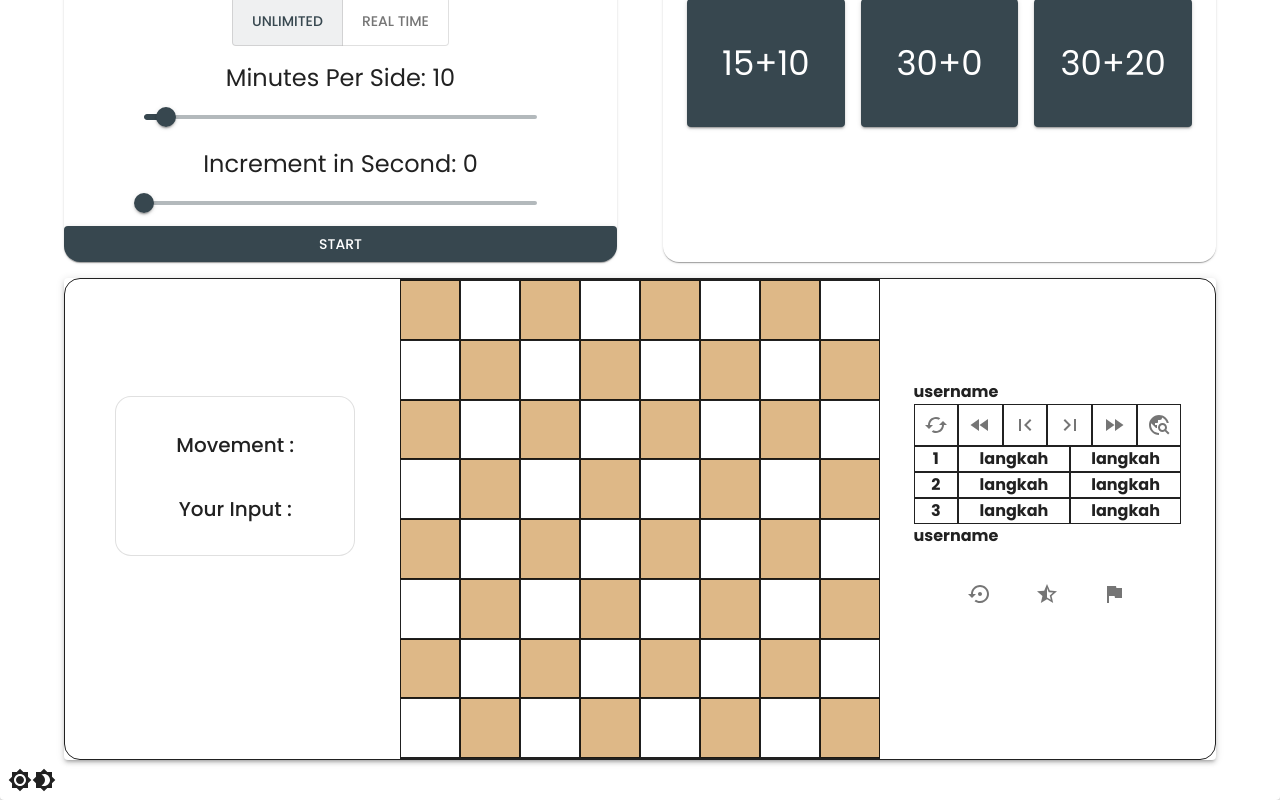
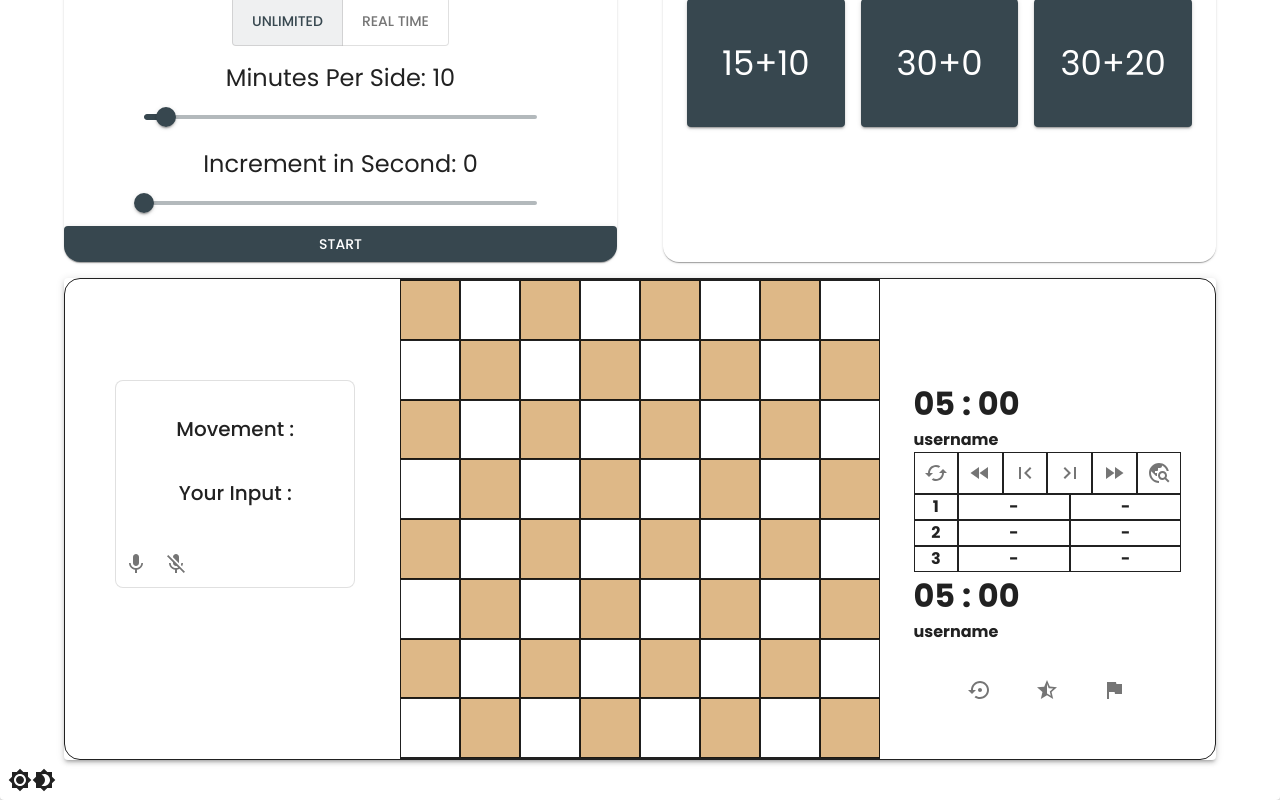
Before and after one commit to MarcelJulian/the-chess, a React (Create React App) app in the folder src/main/frontend/: page / in a window 1280 px wide. Shown: the part 418-1218 px from the top of the page. Built offline with nearby package versions, Linux system fonts and the light colour scheme.

Commit message:
refactor: :bug: Fix Board Component

```diff
--- a/src/main/frontend/src/components/Board/index.jsx
+++ b/src/main/frontend/src/components/Board/index.jsx
@@ -8,6 +8,8 @@ import FirstPageIcon from "@mui/icons-material/FirstPage";
 import FlagIcon from "@mui/icons-material/Flag";
 import KeyboardDoubleArrowRightIcon from "@mui/icons-material/KeyboardDoubleArrowRight";
 import LastPageIcon from "@mui/icons-material/LastPage";
+import MicIcon from "@mui/icons-material/Mic";
+import MicOffIcon from "@mui/icons-material/MicOff";
 import SettingsBackupRestoreIcon from "@mui/icons-material/SettingsBackupRestore";
 import StarHalfIcon from "@mui/icons-material/StarHalf";
 import TravelExploreIcon from "@mui/icons-material/TravelExplore";
@@ -21,6 +23,7 @@ import IconButton from "@mui/material/IconButton";
 import Paper from "@mui/material/Paper";
 import { createTheme, ThemeProvider, styled } from "@mui/material/styles";
 import Switch from "@mui/material/Switch";
+import Tooltip from "@mui/material/Tooltip";
 import Typography from "@mui/material/Typography";
 import { BrowserRouter, Routes, Route } from "react-router-dom";
 
@@ -75,7 +78,7 @@ function GBoard() {
       }
     }
     return (
-      <Card elevation={3} style={{ height: "100%", width: "100%" }}>
+      <Card elevation={3}>
         <Box
           border="1px solid"
           borderRadius="1rem"
@@ -87,14 +90,14 @@ function GBoard() {
         >
           <Card
             variant="outlined"
-            elevation={8}
+            elevation={4}
             style={{
-              marginTop: "35%",
+              marginTop: "30%",
               marginLeft: "15%",
               marginBottom: "25%",
-              height: "10rem",
+              height: "13rem",
               width: "15rem",
-              borderRadius: "1rem",
+              borderRadius: "0.5rem",
               justifyContent: "center"
             }}
           >
@@ -120,6 +123,14 @@ function GBoard() {
             >
               Your Input :
             </Typography>
+            <Box marginTop="15%">
+              <IconButton>
+                <MicIcon />
+              </IconButton>
+              <IconButton>
+                <MicOffIcon />
+              </IconButton>
+            </Box>
           </Card>
           <Box
             border="1px solid"
@@ -148,6 +159,16 @@ function GBoard() {
               <Grid item xs={12}>
                 <Item
                   sx={{
+                    fontSize: "200%",
+                    justifyContent: "center"
+                  }}
+                >
+                  05 : 00
+                </Item>
+              </Grid>
+              <Grid item xs={12}>
+                <Item
+                  sx={{
                     justifyContent: "center"
                   }}
                 >
@@ -161,6 +182,7 @@ function GBoard() {
                     display: "flex"
                   }}
                 >
+                  <Tooltip title="Flip Board">
                     <IconButton
                       sx={{
                         h: "100%",
@@ -169,6 +191,7 @@ function GBoard() {
                     >
                       <CachedIcon />
                     </IconButton>
+                  </Tooltip>
                 </Item>
               </Grid>
               <Grid border="1px solid" item xs={2}>
@@ -246,6 +269,7 @@ function GBoard() {
                     display: "flex"
                   }}
                 >
+                  <Tooltip title="Analysis Board">
                     <IconButton
                       sx={{
                         h: "100%",
@@ -254,6 +278,7 @@ function GBoard() {
                     >
                       <TravelExploreIcon />
                     </IconButton>
+                  </Tooltip>
                 </Item>
               </Grid>
               <Grid border="1px solid" item xs={2}>
@@ -273,7 +298,7 @@ function GBoard() {
                     display: "flex"
                   }}
                 >
-                  langkah
+                  -
                 </Item>
               </Grid>
               <Grid border="1px solid" item xs={5}>
@@ -283,7 +308,7 @@ function GBoard() {
                     display: "flex"
                   }}
                 >
-                  langkah
+                  -
                 </Item>
               </Grid>
               <Grid border="1px solid" item xs={2}>
@@ -303,7 +328,7 @@ function GBoard() {
                     display: "flex"
                   }}
                 >
-                  langkah
+                  -
                 </Item>
               </Grid>
               <Grid border="1px solid" item xs={5}>
@@ -313,7 +338,7 @@ function GBoard() {
                     display: "flex"
                   }}
                 >
-                  langkah
+                  -
                 </Item>
               </Grid>
               <Grid border="1px solid" item xs={2}>
@@ -333,7 +358,7 @@ function GBoard() {
                     display: "flex"
                   }}
                 >
-                  langkah
+                  -
                 </Item>
               </Grid>
               <Grid border="1px solid" item xs={5}>
@@ -343,7 +368,17 @@ function GBoard() {
                     display: "flex"
                   }}
                 >
-                  langkah
+                  -
+                </Item>
+              </Grid>
+              <Grid item xs={12}>
+                <Item
+                  sx={{
+                    fontSize: "200%",
+                    justifyContent: "center"
+                  }}
+                >
+                  05 : 00
                 </Item>
               </Grid>
               <Grid item xs={12}>
@@ -364,9 +399,11 @@ function GBoard() {
                     display: "flex"
                   }}
                 >
+                  <Tooltip title="Undo">
                     <IconButton>
                       <SettingsBackupRestoreIcon />
                     </IconButton>
+                  </Tooltip>
                 </Item>
               </Grid>
               <Grid item xs={4}>
@@ -377,9 +414,11 @@ function GBoard() {
                     display: "flex"
                   }}
                 >
+                  <Tooltip title="Draw">
                     <IconButton>
                       <StarHalfIcon />
                     </IconButton>
+                  </Tooltip>
                 </Item>
               </Grid>
               <Grid item xs={4}>
@@ -391,9 +430,11 @@ function GBoard() {
                     display: "flex"
                   }}
                 >
+                  <Tooltip title="Resign">
                     <IconButton>
                       <FlagIcon />
                     </IconButton>
+                  </Tooltip>
                 </Item>
               </Grid>
             </Grid>
```
Lines whose indentation alone changed are shown as unchanged.
